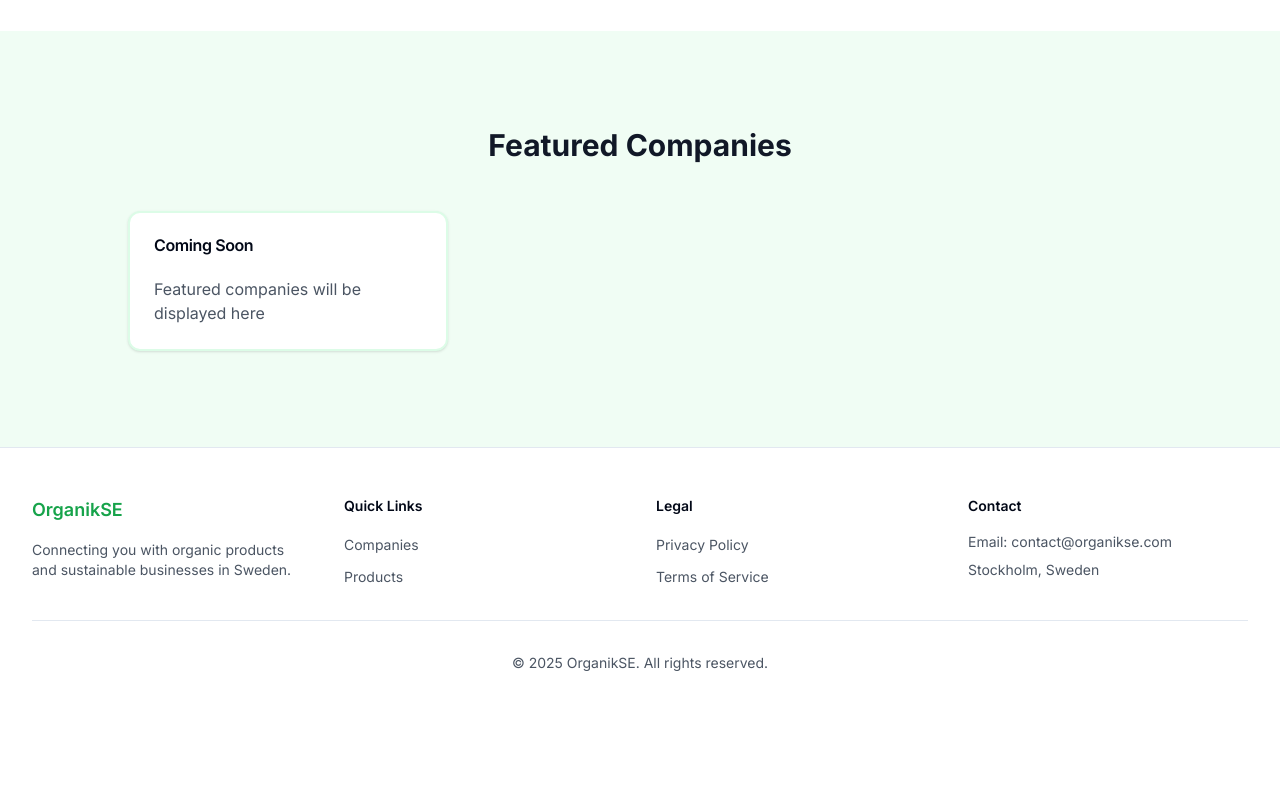
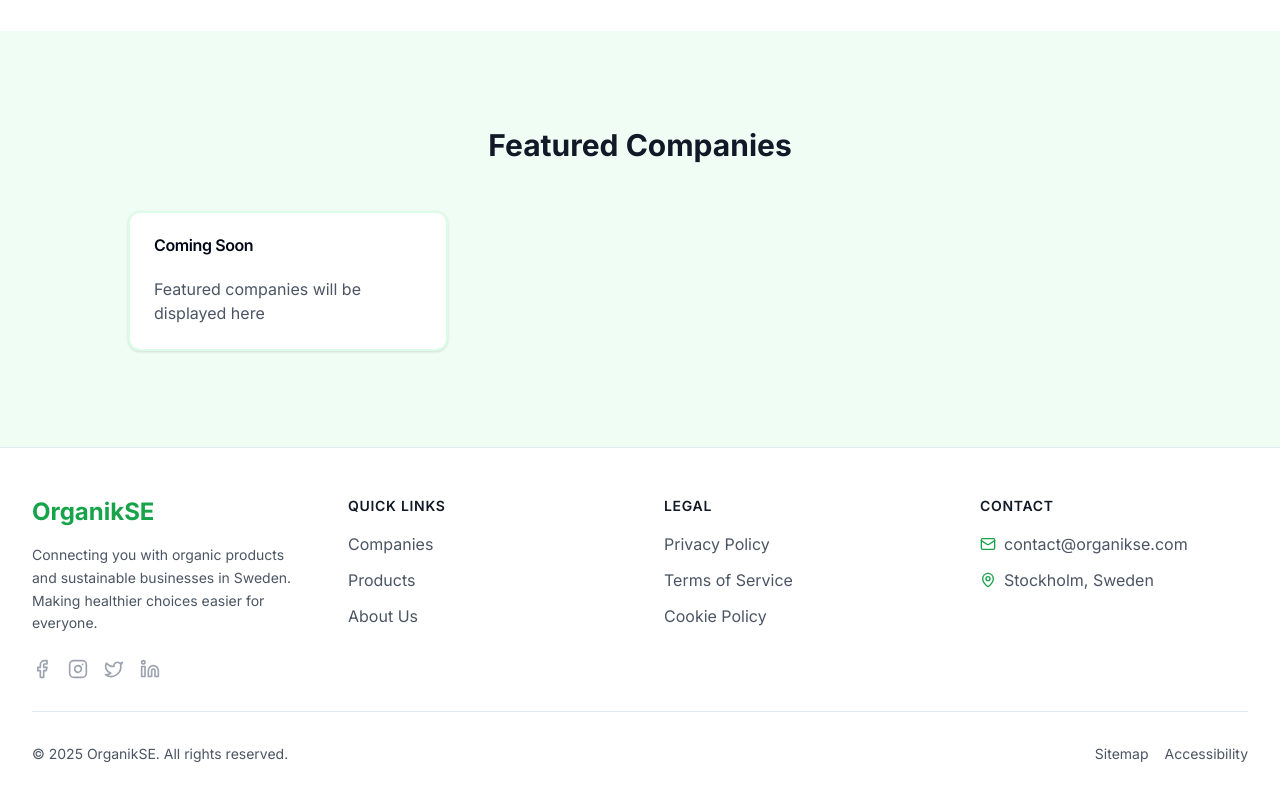
Before and after one commit to koztay/organikse-ai, a Next.js app: page / in a window 1280 px wide. Shown: the part 1036-1836 px from the top of the page. Before the commit the page ends 1757 px from the top, so only its background shows below. Built offline with nearby package versions, Linux system fonts and the light colour scheme; no server answers.

Commit message:
some ui improvements

```diff
--- a/src/components/layout/footer.tsx
+++ b/src/components/layout/footer.tsx
@@ -1,30 +1,65 @@
 import Link from "next/link"
+import { Facebook, Instagram, Linkedin, Mail, MapPin, Twitter } from "lucide-react"
 
 export function Footer() {
   return (
     <footer className="border-t bg-white">
       <div className="mx-auto max-w-7xl px-4 py-12 sm:px-6 lg:px-8">
-        <div className="grid grid-cols-1 md:grid-cols-4 gap-8">
+        {/* Main Footer Content */}
+        <div className="grid grid-cols-1 md:grid-cols-4 gap-12 pb-8">
           {/* Company Info */}
           <div className="space-y-4">
-            <h3 className="text-lg font-semibold text-green-600">OrganikSE</h3>
-            <p className="text-sm text-gray-600">
+            <Link href="/" className="flex items-center space-x-2">
+              <span className="text-2xl font-bold text-green-600">OrganikSE</span>
+            </Link>
+            <p className="text-sm text-gray-600 leading-relaxed">
               Connecting you with organic products and sustainable businesses in Sweden.
+              Making healthier choices easier for everyone.
             </p>
+            <div className="flex space-x-4 pt-2">
+              <a href="#" className="text-gray-400 hover:text-green-600 transition-colors">
+                <Facebook className="h-5 w-5" />
+              </a>
+              <a href="#" className="text-gray-400 hover:text-green-600 transition-colors">
+                <Instagram className="h-5 w-5" />
+              </a>
+              <a href="#" className="text-gray-400 hover:text-green-600 transition-colors">
+                <Twitter className="h-5 w-5" />
+              </a>
+              <a href="#" className="text-gray-400 hover:text-green-600 transition-colors">
+                <Linkedin className="h-5 w-5" />
+              </a>
+            </div>
           </div>
 
           {/* Quick Links */}
           <div>
-            <h4 className="text-sm font-semibold mb-4">Quick Links</h4>
-            <ul className="space-y-2">
+            <h4 className="text-sm font-semibold mb-4 text-gray-900 uppercase tracking-wider">
+              Quick Links
+            </h4>
+            <ul className="space-y-3">
               <li>
-                <Link href="/companies" className="text-sm text-gray-600 hover:text-green-600">
+                <Link
+                  href="/companies"
+                  className="text-gray-600 hover:text-green-600 transition-colors flex items-center gap-2"
+                >
                   Companies
                 </Link>
               </li>
               <li>
-                <Link href="/products" className="text-sm text-gray-600 hover:text-green-600">
+                <Link
+                  href="/products"
+                  className="text-gray-600 hover:text-green-600 transition-colors flex items-center gap-2"
+                >
                   Products
+                </Link>
+              </li>
+              <li>
+                <Link
+                  href="/about"
+                  className="text-gray-600 hover:text-green-600 transition-colors flex items-center gap-2"
+                >
+                  About Us
                 </Link>
               </li>
             </ul>
@@ -32,16 +67,32 @@ export function Footer() {
 
           {/* Legal */}
           <div>
-            <h4 className="text-sm font-semibold mb-4">Legal</h4>
-            <ul className="space-y-2">
+            <h4 className="text-sm font-semibold mb-4 text-gray-900 uppercase tracking-wider">
+              Legal
+            </h4>
+            <ul className="space-y-3">
               <li>
-                <Link href="/privacy" className="text-sm text-gray-600 hover:text-green-600">
+                <Link
+                  href="/privacy"
+                  className="text-gray-600 hover:text-green-600 transition-colors flex items-center gap-2"
+                >
                   Privacy Policy
                 </Link>
               </li>
               <li>
-                <Link href="/terms" className="text-sm text-gray-600 hover:text-green-600">
+                <Link
+                  href="/terms"
+                  className="text-gray-600 hover:text-green-600 transition-colors flex items-center gap-2"
+                >
                   Terms of Service
+                </Link>
+              </li>
+              <li>
+                <Link
+                  href="/cookies"
+                  className="text-gray-600 hover:text-green-600 transition-colors flex items-center gap-2"
+                >
+                  Cookie Policy
                 </Link>
               </li>
             </ul>
@@ -49,22 +100,43 @@ export function Footer() {
 
           {/* Contact */}
           <div>
-            <h4 className="text-sm font-semibold mb-4">Contact</h4>
-            <ul className="space-y-2">
-              <li className="text-sm text-gray-600">
-                Email: contact@organikse.com
+            <h4 className="text-sm font-semibold mb-4 text-gray-900 uppercase tracking-wider">
+              Contact
+            </h4>
+            <ul className="space-y-3">
+              <li className="flex items-center gap-2 text-gray-600">
+                <Mail className="h-4 w-4 text-green-600" />
+                contact@organikse.com
               </li>
-              <li className="text-sm text-gray-600">
+              <li className="flex items-center gap-2 text-gray-600">
+                <MapPin className="h-4 w-4 text-green-600" />
                 Stockholm, Sweden
               </li>
             </ul>
           </div>
         </div>
 
-        <div className="mt-8 border-t pt-8">
-          <p className="text-center text-sm text-gray-600">
-            © {new Date().getFullYear()} OrganikSE. All rights reserved.
-          </p>
+        {/* Bottom Bar */}
+        <div className="border-t pt-8">
+          <div className="flex flex-col md:flex-row justify-between items-center gap-4">
+            <p className="text-sm text-gray-600">
+              © {new Date().getFullYear()} OrganikSE. All rights reserved.
+            </p>
+            <div className="flex items-center gap-4">
+              <Link
+                href="/sitemap"
+                className="text-sm text-gray-600 hover:text-green-600 transition-colors"
+              >
+                Sitemap
+              </Link>
+              <Link
+                href="/accessibility"
+                className="text-sm text-gray-600 hover:text-green-600 transition-colors"
+              >
+                Accessibility
+              </Link>
+            </div>
+          </div>
         </div>
       </div>
     </footer>
--- a/src/components/user-nav.tsx
+++ b/src/components/user-nav.tsx
@@ -19,34 +19,50 @@ export function UserNav() {
   return (
     <DropdownMenu>
       <DropdownMenuTrigger asChild>
-        <Button variant="ghost" className="relative h-9 w-9 rounded-full">
-          <UserCircle className="h-6 w-6 text-gray-600" />
+        <Button
+          variant="outline"
+          className="relative h-9 px-4 flex items-center gap-2"
+        >
+          <UserCircle className="h-5 w-5 text-green-600" />
+          <span className="hidden sm:inline-block">
+            {session ? (session.user.name || 'Account') : 'Sign In'}
+          </span>
         </Button>
       </DropdownMenuTrigger>
       <DropdownMenuContent className="w-56" align="end" forceMount>
+        {session ? (
+          <>
             <DropdownMenuLabel className="font-normal">
               <div className="flex flex-col space-y-1">
-            {session ? (
-              <p className="text-sm font-medium leading-none">{session.user.name || session.user.email}</p>
-            ) : (
-              <p className="text-sm font-medium leading-none">Account</p>
-            )}
+                <p className="text-sm font-medium leading-none">
+                  {session.user.name || session.user.email}
+                </p>
+                <p className="text-xs leading-none text-muted-foreground">
+                  {session.user.email}
+                </p>
               </div>
             </DropdownMenuLabel>
             <DropdownMenuSeparator />
-        {session ? (
             <DropdownMenuItem
               className="text-red-600 cursor-pointer"
               onClick={() => signOut()}
             >
               Sign out
             </DropdownMenuItem>
+          </>
         ) : (
+          <>
             <DropdownMenuItem asChild>
-            <Link href="/auth/signin" className="text-green-600 cursor-pointer">
+              <Link href="/auth/signin" className="w-full text-green-600 cursor-pointer">
                 Sign in
               </Link>
             </DropdownMenuItem>
+            <DropdownMenuItem asChild>
+              <Link href="/auth/signup" className="w-full text-gray-600 cursor-pointer">
+                Create account
+              </Link>
+            </DropdownMenuItem>
+          </>
         )}
       </DropdownMenuContent>
     </DropdownMenu>
```
Lines whose indentation alone changed are shown as unchanged.
